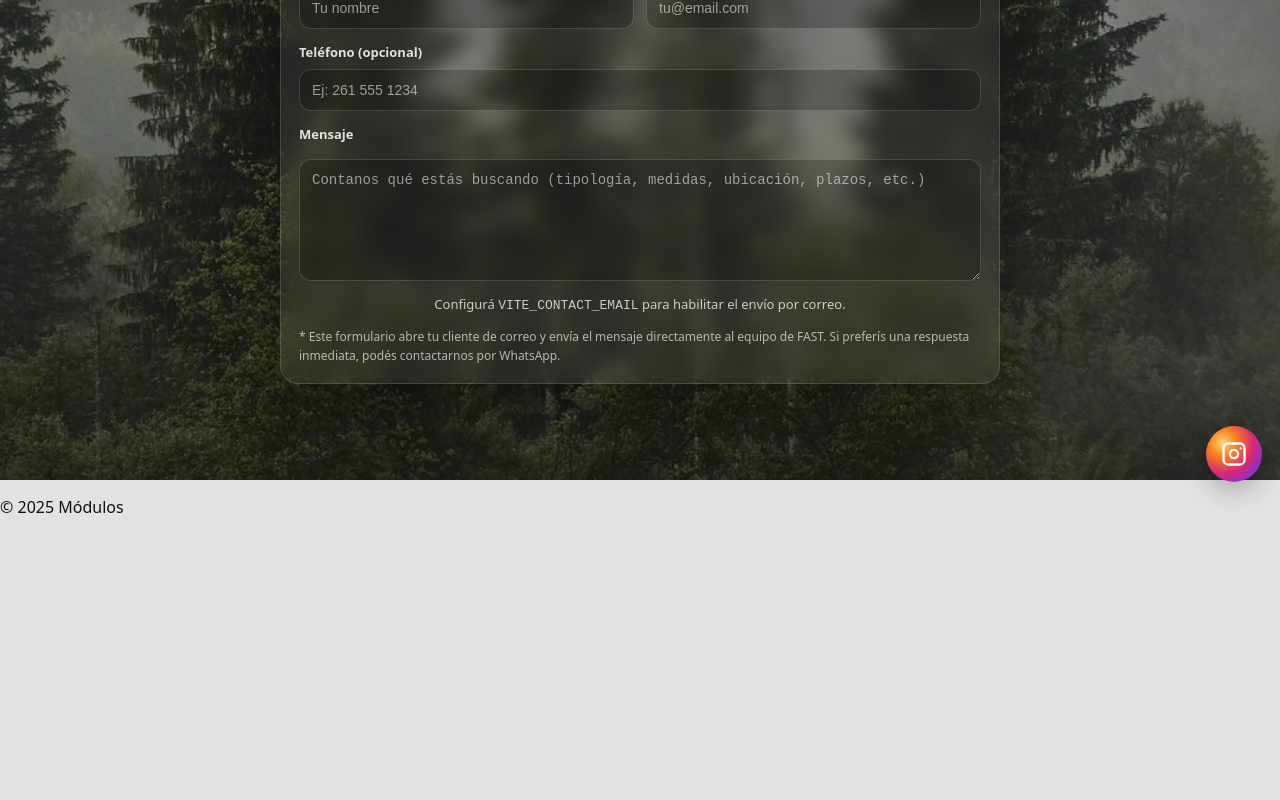
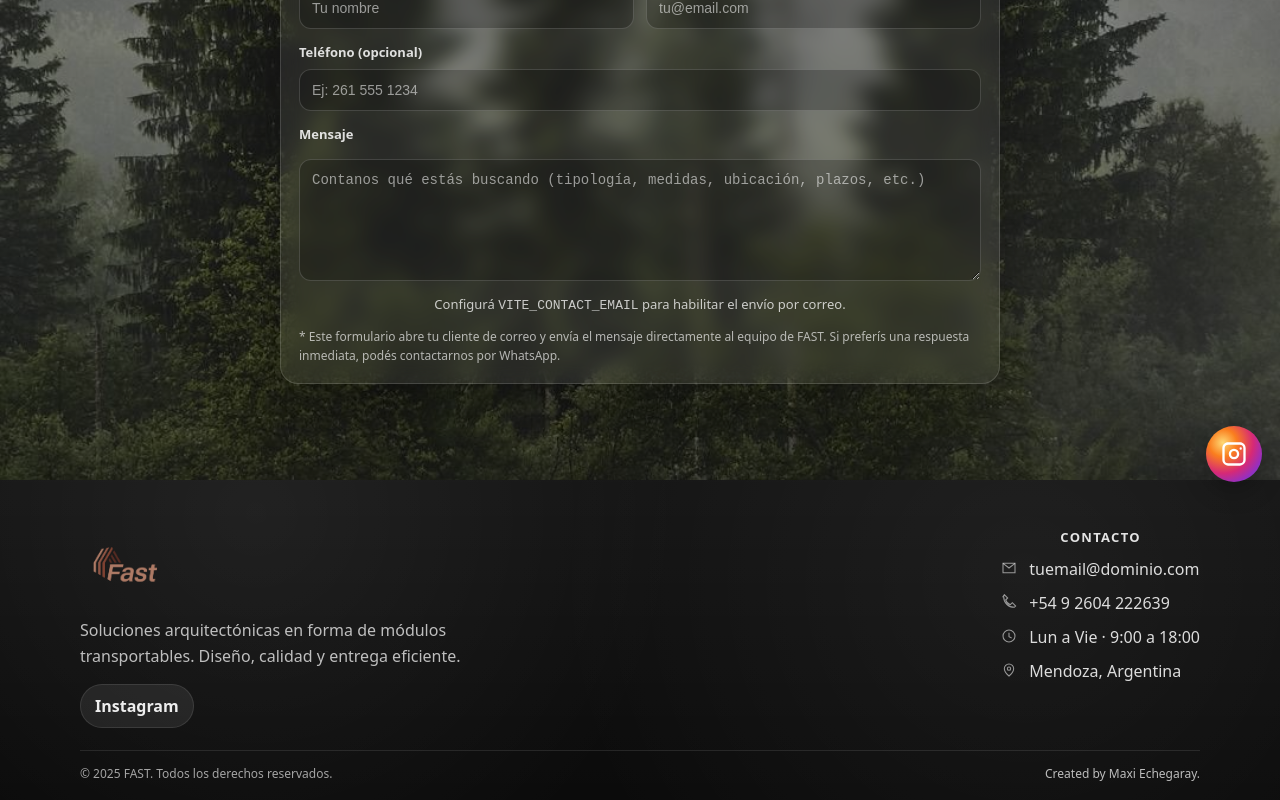
Before and after one commit to MAXE007/page-modulos, a React (Vite) app: page /contacto in a window 1280 px wide. Shown: the part 300-1100 px from the top of the page. Before the commit the page ends 834 px from the top, so only its background shows below. Built offline with nearby package versions, Linux system fonts and the light colour scheme; no server answers.

Commit message:
adding footer section

```diff
--- a/src/sections/Footer/Footer.css
+++ b/src/sections/Footer/Footer.css
@@ -0,0 +1,182 @@
+.footer {
+  position: relative;
+  padding: 48px 18px 18px;
+  background: #0b0b0b;
+  color: rgba(255, 255, 255, 0.82);
+}
+
+.footer::before {
+  content: "";
+  position: absolute;
+  inset: 0;
+  background:
+    radial-gradient(circle at 20% 10%, rgba(255,255,255,0.06), transparent 40%),
+    radial-gradient(circle at 80% 30%, rgba(255,255,255,0.05), transparent 45%),
+    linear-gradient(180deg, rgba(255,255,255,0.04), rgba(255,255,255,0.00));
+  pointer-events: none;
+}
+
+.footer__container {
+  max-width: 1120px;
+  margin: 0 auto;
+  position: relative;
+}
+
+.footer__grid {
+  display: grid;
+  grid-template-columns: 1fr auto;
+  align-items: start;
+  padding-bottom: 22px;
+  border-bottom: 1px solid rgba(255, 255, 255, 0.10);
+}
+
+.footer__brand {
+  display: flex;
+  align-items: center;
+  gap: 12px;
+  margin-bottom: 10px;
+}
+
+.footer__logo {
+  height: 80px;
+  width: auto;
+  object-fit: contain;
+  display: block;
+}
+
+.footer__desc {
+  margin: 0 0 14px;
+  line-height: 1.6;
+  color: rgba(255, 255, 255, 0.72);
+  max-width: 420px;
+}
+
+.footer__social {
+  display: flex;
+  gap: 10px;
+  flex-wrap: wrap;
+}
+
+.footer__socialBtn {
+  display: inline-flex;
+  align-items: center;
+  justify-content: center;
+  padding: 10px 14px;
+  border-radius: 999px;
+  text-decoration: none;
+  font-weight: 700;
+  color: rgba(255, 255, 255, 0.92);
+  background: rgba(255, 255, 255, 0.08);
+  border: 1px solid rgba(255, 255, 255, 0.10);
+  transition: transform 160ms ease, background 160ms ease;
+}
+
+.footer__socialBtn:hover {
+  transform: translateY(-1px);
+  background: rgba(255, 255, 255, 0.12);
+}
+
+.footer__socialBtn--wa {
+  background: rgba(37, 211, 102, 0.20);
+  border-color: rgba(37, 211, 102, 0.28);
+}
+
+.footer__title {
+  margin: 0 0 12px;
+  font-size: 13px;
+  letter-spacing: 0.10em;
+  text-transform: uppercase;
+  color: rgba(255, 255, 255, 0.88);
+  text-align: center;
+}
+
+
+.footer__contact {
+  display: grid;
+  gap: 12px;
+  justify-self: end;
+  text-align: left;
+}
+
+.footer__item {
+  display: grid;
+  grid-template-columns: 18px 1fr;
+  gap: 10px;
+  align-items: start;
+}
+
+.footer__icon {
+  color: rgba(255, 255, 255, 0.55);
+  margin-top: 2px;
+}
+
+.footer__icon svg {
+  width: 16px;
+  height: 16px;
+  display: block;
+}
+
+.footer__label {
+  font-size: 12px;
+  letter-spacing: 0.08em;
+  text-transform: uppercase;
+  color: rgba(255, 255, 255, 0.58);
+  font-weight: 700;
+}
+
+.footer__value {
+  color: rgba(255, 255, 255, 0.85);
+  text-decoration: none;
+}
+
+.footer__value:hover {
+  text-decoration: underline;
+}
+
+.footer__bottom {
+  display: flex;
+  align-items: center;
+  justify-content: space-between;
+  gap: 12px;
+  padding-top: 14px;
+  font-size: 12px;
+  color: rgba(255, 255, 255, 0.62);
+}
+
+.footer__madeby {
+  color: rgba(255, 255, 255, 0.72);
+  text-decoration: none;
+  transition: color 160ms ease, opacity 160ms ease;
+}
+.footer__madeby:hover {
+  color: rgba(255, 255, 255, 0.92);
+  text-decoration: underline;
+}
+
+/* Responsive */
+@media (max-width: 900px) {
+  .footer__grid {
+    grid-template-columns: 1fr;
+    gap: 32px;
+  }
+  .footer__contact {
+    justify-self: center;
+    text-align: center;
+  }
+  .footer__bottom {
+    flex-direction: column;
+    align-items: flex-start;
+  }
+  .footer__brand {
+    justify-content: center;  /* centra el bloque del logo */
+  }
+
+  .footer__desc {
+    margin-left: auto;
+    margin-right: auto;
+  }
+
+  .footer__social {
+    justify-content: center;  /* centra botones */
+  }
+}
--- a/src/sections/Footer/Footer.jsx
+++ b/src/sections/Footer/Footer.jsx
@@ -1,10 +1,132 @@
+import React, { useMemo } from "react";
+import { NavLink } from "react-router-dom";
 import "./Footer.css";
 
+function digitsOnly(v) {
+  return String(v || "").replace(/[^\d]/g, "");
+}
+
 export default function Footer() {
+  const year = new Date().getFullYear();
+
+  const waPhone = import.meta.env.VITE_CONTACT_WA_PHONE;
+  const igUrl = import.meta.env.VITE_CONTACT_IG_URL;
+
+  const waHref = useMemo(() => {
+    const d = digitsOnly(waPhone);
+    if (!d) return null;
+    const msg = encodeURIComponent("Hola! Quiero hacer una consulta sobre FAST.");
+    return `https://wa.me/${d}?text=${msg}`;
+  }, [waPhone]);
+
   return (
     <footer className="footer">
-      <div className="footer__inner">
-        <p>© {new Date().getFullYear()} Módulos</p>
+      <div className="footer__container">
+        <div className="footer__grid">
+          {/* Marca */}
+          <div className="footer__col">
+            <div className="footer__brand">
+              <img className="footer__logo" src="/images/logo.png" alt="FAST" />
+            </div>
+            <p className="footer__desc">
+              Soluciones arquitectónicas en forma de módulos transportables. Diseño, calidad y entrega eficiente.
+            </p>
+
+            <div className="footer__social">
+              {igUrl ? (
+                <a className="footer__socialBtn" href={igUrl} target="_blank" rel="noreferrer">
+                  Instagram
+                </a>
+              ) : null}
+
+              {waHref ? (
+                <a className="footer__socialBtn footer__socialBtn--wa" href={waHref} target="_blank" rel="noreferrer">
+                  WhatsApp
+                </a>
+              ) : null}
+            </div>
+          </div>
+
+          {/* Contacto */}
+          <div className="footer__col">
+            <h4 className="footer__title">Contacto</h4>
+
+            <div className="footer__contact">
+              <div className="footer__item">
+                <span className="footer__icon">
+                  {/* MAIL */}
+                  <svg viewBox="0 0 24 24" aria-hidden="true">
+                    <path d="M3 5h18v14H3z" fill="none" stroke="currentColor" strokeWidth="1.6"/>
+                    <path d="M3 5l9 7 9-7" fill="none" stroke="currentColor" strokeWidth="1.6"/>
+                  </svg>
+                </span>
+                <div>
+                  <span className="footer__value">tuemail@dominio.com</span>
+                </div>
+              </div>
+
+              <div className="footer__item">
+                <span className="footer__icon">
+                  {/* PHONE */}
+                  <svg viewBox="0 0 24 24" aria-hidden="true">
+                    <path
+                      d="M4 4c0 9 7 16 16 16l2-2-5-5-3 3c-3-1-6-4-7-7l3-3-5-5-2 3z"
+                      fill="none"
+                      stroke="currentColor"
+                      strokeWidth="1.6"
+                    />
+                  </svg>
+                </span>
+                <div>
+                  <span className="footer__value">+54 9 2604 222639</span>
+                </div>
+              </div>
+
+              <div className="footer__item">
+                <span className="footer__icon">
+                  {/* CLOCK */}
+                  <svg viewBox="0 0 24 24" aria-hidden="true">
+                    <circle cx="12" cy="12" r="9" fill="none" stroke="currentColor" strokeWidth="1.6"/>
+                    <path d="M12 7v6l4 2" fill="none" stroke="currentColor" strokeWidth="1.6"/>
+                  </svg>
+                </span>
+                <div>
+                  <span className="footer__value">Lun a Vie · 9:00 a 18:00</span>
+                </div>
+              </div>
+
+              <div className="footer__item">
+                <span className="footer__icon">
+                  {/* MAP PIN */}
+                  <svg viewBox="0 0 24 24" aria-hidden="true">
+                    <path
+                      d="M12 21s7-6.2 7-11a7 7 0 1 0-14 0c0 4.8 7 11 7 11z"
+                      fill="none"
+                      stroke="currentColor"
+                      strokeWidth="1.6"
+                    />
+                    <circle cx="12" cy="10" r="2.5" fill="none" stroke="currentColor" strokeWidth="1.6"/>
+                  </svg>
+                </span>
+                <div>
+                  <span className="footer__value">Mendoza, Argentina</span>
+                </div>
+              </div>
+            </div>
+          </div>
+        </div>
+
+        <div className="footer__bottom">
+          <span>© {year} FAST. Todos los derechos reservados.</span>
+          <a
+            className="footer__madeby"
+            href="https://maximilianoechegaray.netlify.app/"
+            target="_blank"
+            rel="noreferrer"
+          >
+            Created by Maxi Echegaray.
+          </a>
+        </div>
       </div>
     </footer>
   );
```
